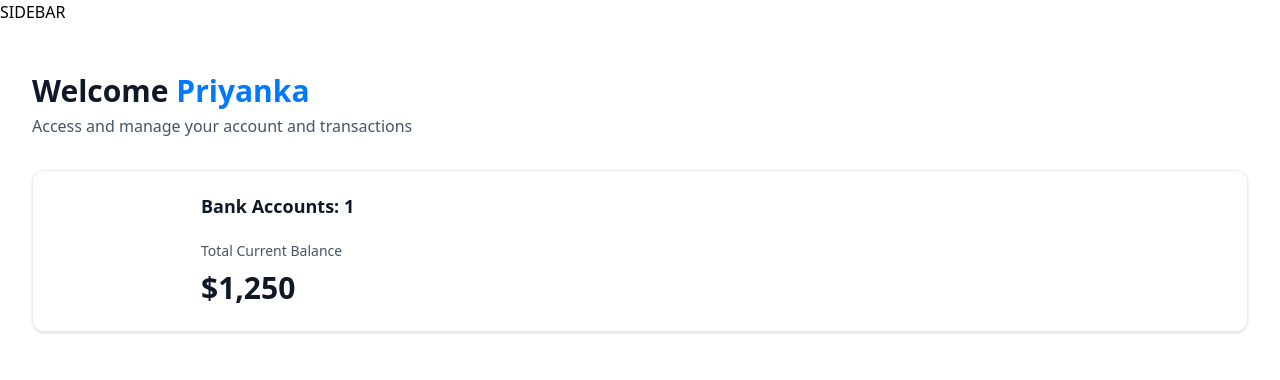
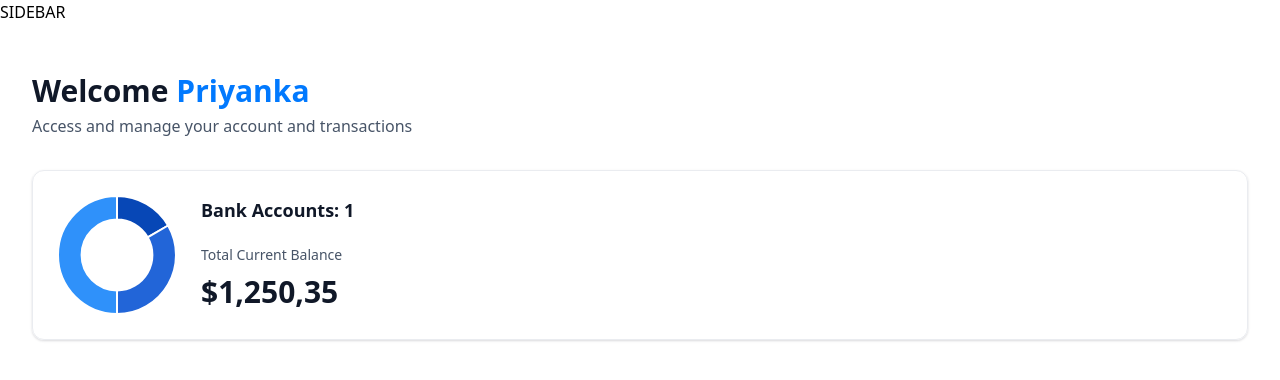
Before and after one commit to Priyanka121042/Banking_App, a Next.js app: page / in a window 1280 px wide. Shown: the top 380 px of the page. Built offline with nearby package versions, Linux system fonts and the light colour scheme.

Commit message:
added new changes

```diff
--- /dev/null
+++ b/components/DoughnutChart.tsx
@@ -0,0 +1,29 @@
+"use client"
+
+import React from 'react'
+import {Chart as ChartJS, ArcElement, Tooltip, Legend} from "chart.js";
+import { Doughnut } from 'react-chartjs-2';
+
+ChartJS.register(ArcElement, Tooltip, Legend);
+
+const DoughnutChart = ({accounts} : DoughnutChartProps) => {
+    const data = {
+        datasets: [
+            {label: 'Banks',
+            data: [1250, 2500, 3750],
+            backgroundColor: ['#0747b6', '#2265d8', '#2f91fa']}
+        ],
+        labels: ['Bank 1', 'Bank2', 'Bank 3']
+    }
+    return <Doughnut data={data}
+    options={{
+        cutout: '60%',
+        plugins: {
+            legend: {
+                display:false
+            }
+        }
+    }} />
+}
+
+export default DoughnutChart
--- a/components/ui/AnimatedCounter.tsx
+++ b/components/ui/AnimatedCounter.tsx
@@ -5,8 +5,9 @@ import CountUp from 'react-countup'
 
 const AnimatedCounter = ({amount}: {amount: number} ) => {
   return (
-    <div>
+    <div className='w-full'>
     <CountUp
+    decimals={2}
     decimal=','
     prefix='$'
     end={amount} />
--- a/components/ui/TotalBalanceBox.tsx
+++ b/components/ui/TotalBalanceBox.tsx
@@ -2,6 +2,7 @@ import React from 'react'
 import { formatAmount } from '@/lib/utils'
 import CountUp from 'react-countup'
 import AnimatedCounter from './AnimatedCounter'
+import DoughnutChart from '../DoughnutChart'
 
 const TotalBalanceBox = ({
     accounts=[], totalBanks, totalCurrentBalance
@@ -9,7 +10,8 @@ const TotalBalanceBox = ({
   return (
     <section className='total-balance'>
         <div className='total-balance-chart'>
-            {/*DoughnutChart*/}
+            <DoughnutChart
+             accounts={accounts}/>
         </div>
 
         <div className='flex flex-col gap-6'>
@@ -21,9 +23,9 @@ const TotalBalanceBox = ({
             Total Current Balance
          </p>
 
-         <p className='total-balance-amount flex-ceter gap-2'>
+         <div className='total-balance-amount flex-ceter gap-2'>
             <AnimatedCounter amount={totalCurrentBalance}/>
-         </p>
+         </div>
          </div>
         </div>
     </section>
--- a/package.json
+++ b/package.json
@@ -10,12 +10,14 @@
   },
   "dependencies": {
     "@radix-ui/react-slot": "^1.1.0",
+    "chart.js": "^4.4.3",
     "class-variance-authority": "^0.7.0",
     "clsx": "^2.1.1",
     "lucide-react": "^0.397.0",
     "next": "14.2.4",
     "query-string": "^9.0.0",
     "react": "^18",
+    "react-chartjs-2": "^5.2.0",
     "react-countup": "^6.5.3",
     "react-dom": "^18",
     "tailwind-merge": "^2.3.0",
```
Also changed, not shown: 1 other file (tests, documents, lock files or other folders).
